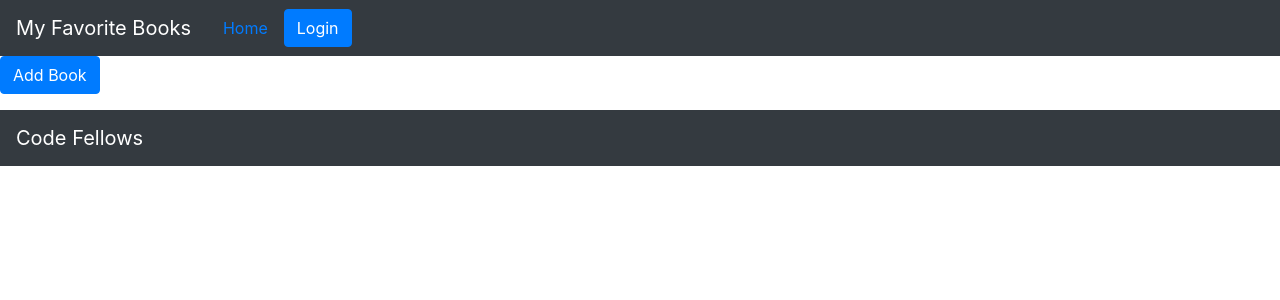
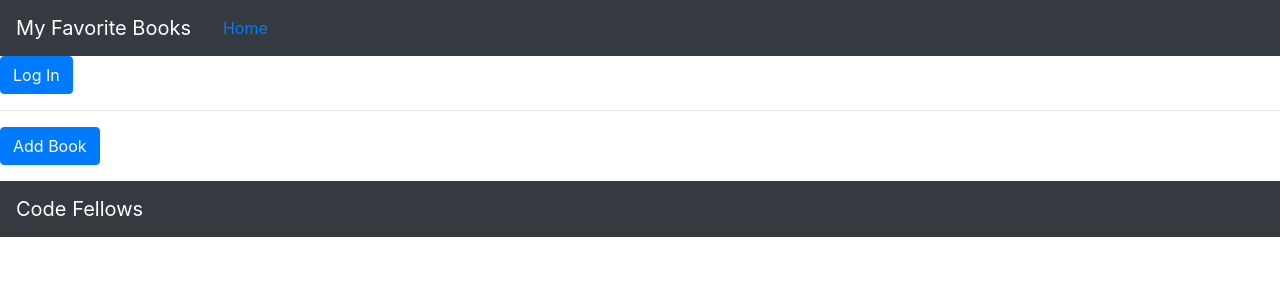
Before and after one commit to dbrian57/can-of-books-2, a React (Create React App) app: page /profile in a window 1280 px wide. Shown: the top 300 px of the page. Built offline with nearby package versions, Linux system fonts and the light colour scheme; no server answers.

Commit message:
added auth0

```diff
--- a/package.json
+++ b/package.json
@@ -3,6 +3,7 @@
   "version": "0.1.0",
   "private": true,
   "dependencies": {
+    "@auth0/auth0-react": "^1.9.0",
     "@testing-library/jest-dom": "5.11.9",
     "@testing-library/react": "11.2.5",
     "@testing-library/user-event": "12.8.0",
--- a/src/App.js
+++ b/src/App.js
@@ -10,6 +10,10 @@ import {
   Route
 } from "react-router-dom";
 import BestBooks from './BestBooks';
+import { withAuth0 } from '@auth0/auth0-react';
+import LoginButton from './LoginButton';
+import LogoutButton from './LogoutButton';
+
 // import UpdateBookForm from './UpdateBookForm';
 
 class App extends React.Component {
@@ -35,16 +39,20 @@ class App extends React.Component {
   }
 
   render() {
-    console.log(this.state.user)
     return (
       <>
         <Router>
           <Header user={this.state.user} onLogout={this.logoutHandler} loginHandler={this.loginHandler} />
+
+          {this.props.auth0.isAuthenticated ? <LogoutButton /> : <LoginButton />}
+          {/* {this.props.auth0.isAuthenticated? <Profile /> : <h2>Please Log In</h2>} */}
+          {this.props.auth0.isAuthenticated? <Profile /> : <p></p>}
+          <hr></hr>
           <Switch>
             <Route exact path="/">
               {/* TODO: if the user is logged in, render the `BestBooks` component, if they are not, render the `Login` component */}
+              {this.props.auth0.isAuthenticated? <BestBooks user={this.state.user} /> : <h2>Please log in to see your books</h2>}
 
-              <BestBooks user={this.state.user} />
             </Route>
             {/* TODO: add a route with a path of '/profile' that renders a `Profile` component */}
             <Route exact path='/profile'>
@@ -63,4 +71,4 @@ class App extends React.Component {
   }
 }
 
-export default App;
+export default withAuth0(App);
--- a/src/BestBooks.js
+++ b/src/BestBooks.js
@@ -3,6 +3,7 @@ import axios from 'axios';
 import Carousel from 'react-bootstrap/Carousel';
 import DeleteButton from './DeleteButton';
 import UpdateBookForm from './UpdateBookForm';
+import { withAuth0 } from '@auth0/auth0-react';
 
 class BestBooks extends React.Component {
   constructor(props) {
@@ -14,6 +15,14 @@ class BestBooks extends React.Component {
 
   /* TODO: Make a GET request to your API to fetch books for the logged in user  */
   getBooks = async () => {
+    if(this.props.auth0.isAuthenticated){
+
+      const response = await this.props.auth0.getIdTokenClaims();
+      const jwt = response.__raw;
+      console.log(jwt);
+    }
+
+
     let bookData = await axios.get(`${process.env.REACT_APP_SERVER}/books`);
     this.setState({
       books: bookData.data,
@@ -84,4 +93,4 @@ class BestBooks extends React.Component {
   }
 }
 
-export default BestBooks;
+export default withAuth0(BestBooks);
--- a/src/Header.js
+++ b/src/Header.js
@@ -2,8 +2,9 @@ import React from 'react';
 import { Navbar, NavItem } from 'react-bootstrap';
 import { Link } from "react-router-dom";
 import './Header.css';
-import LoginButton from './LoginButton';
-import LogoutButton from './LogoutButton';
+// import LoginButton from './LoginButton';
+// import LogoutButton from './LogoutButton';
+
 
 class Header extends React.Component {
   render() {
@@ -13,13 +14,15 @@ class Header extends React.Component {
         <NavItem><Link to="/" className="nav-link">Home</Link></NavItem>
         {/* TODO: if the user is logged in, render a navigation link to profile page */}
         {/* TODO: if the user is logged in, render the `LogoutButton` */}
-        {this.props.user > 0 ? (<LogoutButton />) : (<LoginButton loginHandler={this.props.loginHandler} />) }
+        {/* {this.props.user > 0 ? (<LogoutButton />) : (<LoginButton loginHandler={this.props.loginHandler} />) }
         {this.props.user > 0 ? (
         <NavItem><Link to="/profile" className="nav-link">Profile</Link></NavItem>)
-        : (<p></p>)}
+        : (<p></p>)} */}
+
       </Navbar>
     )
   }
 }
 
+// export default Header;
 export default Header;
--- a/src/LoginButton.js
+++ b/src/LoginButton.js
@@ -1,26 +1,11 @@
+import React from "react";
+import { useAuth0 } from "@auth0/auth0-react";
+import Button from 'react-bootstrap/Button';
 
-import { Component } from 'react'
-import Button from 'react-bootstrap/Button'
-import LoginForm from './LoginForm';
+const LoginButton = () => {
+  const { loginWithRedirect } = useAuth0();
 
-export default class LoginButton extends Component {
-  constructor(props) {
-    super(props);
-    this.state = {
-      show: false,
-    }
-  }
+  return <Button onClick={() => loginWithRedirect()}>Log In</Button>;
+};
 
-  render() {
-
-    /* TODO: Render a button with label 'Log In'. When the button is clicked then show LoginForm instead */
-    return (
-      <>
-        {
-          this.state.show ?
-          <LoginForm loginHandler={this.props.loginHandler} /> :
-          <Button variant="primary" onClick={() => this.setState({ show: true })}>Login</Button>}
-      </>
-    );
-  }
-}
+export default LoginButton;
--- a/src/LogoutButton.js
+++ b/src/LogoutButton.js
@@ -1,14 +1,15 @@
-import { Component } from "react";
+import React from "react";
+import { useAuth0 } from "@auth0/auth0-react";
+import Button from 'react-bootstrap/Button';
 
-class LogoutButton extends Component {
+const LogoutButton = () => {
+  const { logout } = useAuth0();
 
-  render() {
-    return (
-      <button onClick={this.props.onLogout}>
-        Log Out
-      </button>
-    );
-  }
+  return (
+    <Button onClick={() => logout({ returnTo: window.location.origin })}>
+      Log Out
+    </Button>
+  );
 };
 
 export default LogoutButton;
--- a/src/Profile.js
+++ b/src/Profile.js
@@ -5,7 +5,7 @@ class Profile extends Component {
   render() {
     /* TODO: render information about logged in user */
     /* STRETCH TODO: if no logged in user then redirect home */
-    return <p>Profile page coming soon</p>
+    return <div><img src="https://images.unsplash.com/photo-1546776310-eef45dd6d63c?ixlib=rb-1.2.1&ixid=MnwxMjA3fDB8MHxwaG90by1wYWdlfHx8fGVufDB8fHx8&auto=format&fit=crop&w=1620&q=80" width="200px" height="200px" alt="Your profile pic"/><p>Your profile!</p></div>
   }
 };
 
--- a/src/index.js
+++ b/src/index.js
@@ -1,8 +1,15 @@
-import React from 'react';
-import ReactDOM from 'react-dom';
-import App from './App.js';
+import React from "react";
+import ReactDOM from "react-dom";
+import App from "./App";
+import { Auth0Provider } from "@auth0/auth0-react";
 
 ReactDOM.render(
-  <App />,
+  <Auth0Provider
+    domain="dev-e2gvcec3.us.auth0.com"
+    clientId="E32m3JQePHmJulUj0cEAUQWedaIA6cHw"
+    redirectUri={window.location.origin}
+  >
+    <App />
+  </Auth0Provider>,
   document.getElementById("root")
 );
```
Also changed, not shown: src/blank-avatar.png (added), 1 other file (tests, documents, lock files or other folders).
